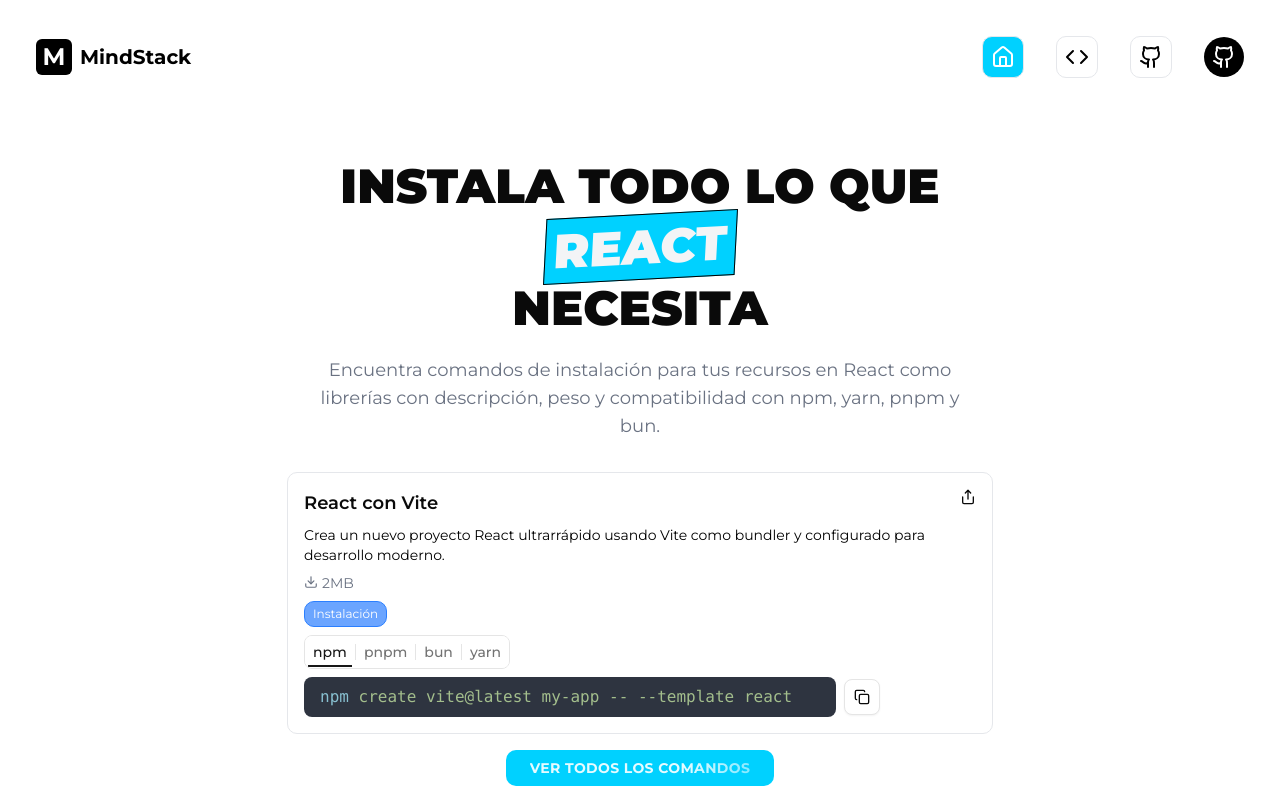
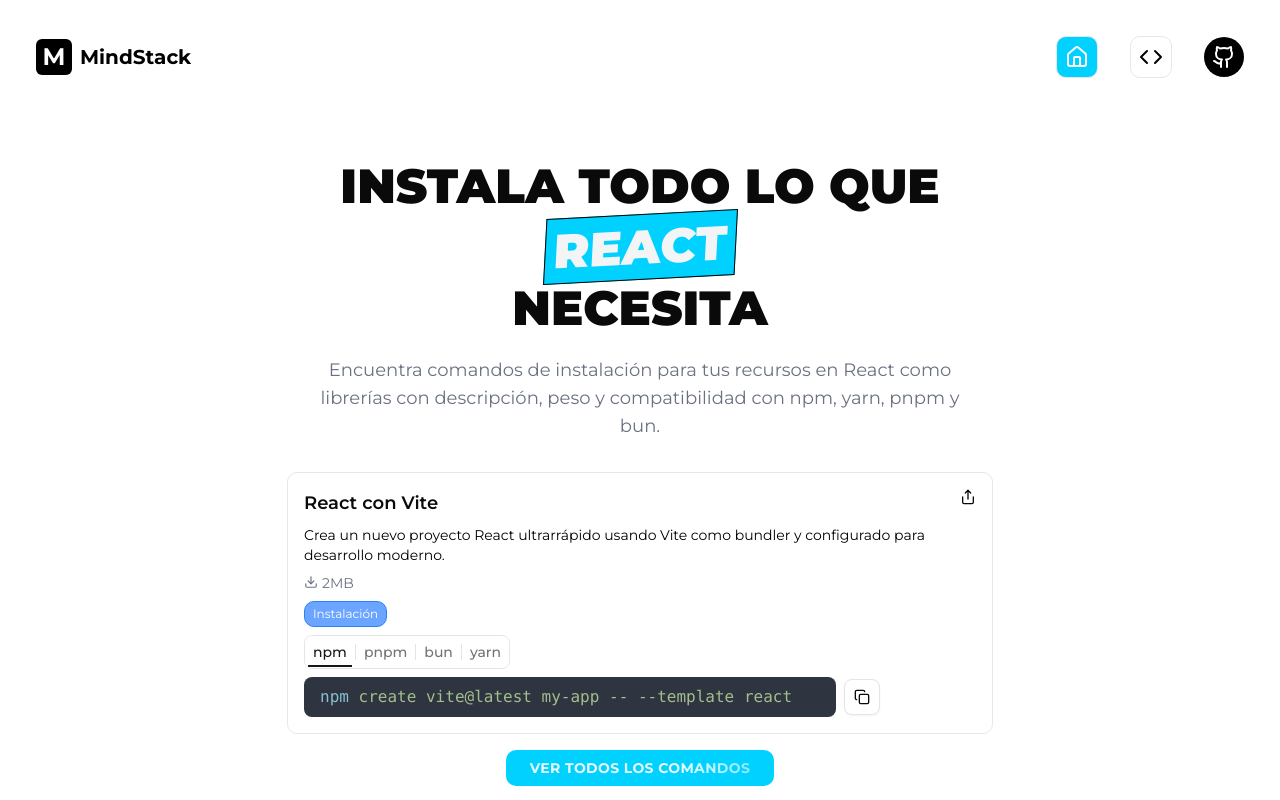
Before and after one commit to z6nc/mindstack, a Next.js app: page / in a window 1280 px wide. Shown: the top 800 px of the page. Built offline with nearby package versions, Linux system fonts and the light colour scheme.

Commit message:
Add new navigation items to ListaItemNavbar for enhanced site navigation

```diff
--- a/src/data/itemNavbar.tsx
+++ b/src/data/itemNavbar.tsx
@@ -1,4 +1,4 @@
-import { GithubIcon , Code ,House} from "lucide-react";
+import {  Code ,House} from "lucide-react";
 interface PropsNavItem {
   titulo: string;
   url: string;
@@ -16,9 +16,5 @@
     url: "/ListaComandos",
     icono :<Code className="w-5 h-5 md:w-6 md:h-6"/>
   },
-  {
-    titulo: "Github",
-    url: "/ListadeIA",
-    icono :<GithubIcon className="w-5 h-5 md:w-6 md:h-6"/>
-  },
+
 ];
```
